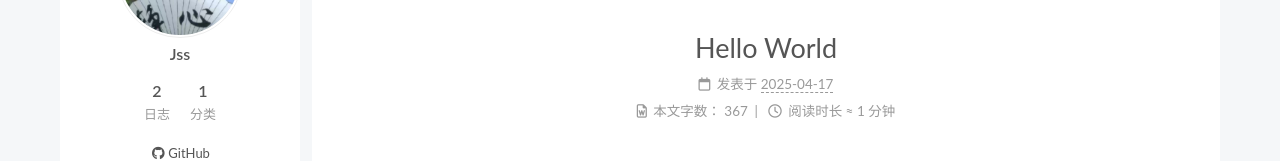
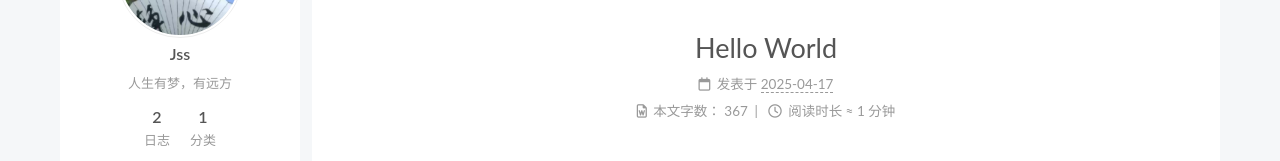
Before and after one commit to jpsoswer/jpsoswer.github.io, a plain HTML site: page index.html in a window 1280 px wide. Shown: the part 408-569 px from the top of the page. Drawn offline with nearby package versions, Linux system fonts and the light colour scheme; a script that the page names is missing.

Commit message:
Site updated: 2025-04-18 23:19:18

```diff
--- a/css/main.css
+++ b/css/main.css
@@ -1221,7 +1221,7 @@ pre code {
     vertical-align: middle;
   }
   .links-of-author a::before {
-    background: #e426eb;
+    background: #3dfffe;
     display: inline-block;
     margin-right: 3px;
     transform: translateY(-2px);
--- a/index.html
+++ b/index.html
@@ -19,10 +19,12 @@
 
 <script class="next-config" data-name="main" type="application/json">{"hostname":"jpsoswer.xyz","root":"/","images":"/images","scheme":"Pisces","darkmode":false,"version":"8.23.0","exturl":false,"sidebar":{"position":"left","width_expanded":320,"width_dual_column":240,"display":"post","padding":18,"offset":12},"hljswrap":true,"copycode":{"enable":false,"style":null},"fold":{"enable":false,"height":500},"bookmark":{"enable":false,"color":"#222","save":"auto"},"mediumzoom":false,"lazyload":false,"pangu":false,"comments":{"style":"tabs","active":null,"storage":true,"lazyload":false,"nav":null},"stickytabs":false,"motion":{"enable":true,"async":false,"duration":200,"transition":{"menu_item":"fadeInDown","post_block":"fadeIn","post_header":"fadeInDown","post_body":"fadeInDown","coll_header":"fadeInLeft","sidebar":"fadeInUp"}},"i18n":{"placeholder":"搜索...","empty":"没有找到任何搜索结果：${query}","hits_time":"找到 ${hits} 个搜索结果（用时 ${time} 毫秒）","hits":"找到 ${hits} 个搜索结果"},"path":"/search.xml","localsearch":{"enable":true,"top_n_per_article":1,"unescape":false,"preload":false}}</script><script src="/js/config.js" defer></script>
 
-    <meta property="og:type" content="website">
+    <meta name="description" content="人生有梦，有远方">
+<meta property="og:type" content="website">
 <meta property="og:title" content="Jpsoswer">
 <meta property="og:url" content="http://jpsoswer.xyz/index.html">
 <meta property="og:site_name" content="Jpsoswer">
+<meta property="og:description" content="人生有梦，有远方">
 <meta property="og:locale" content="zh_CN">
 <meta property="article:author" content="Jss">
 <meta name="twitter:card" content="summary">
@@ -161,7 +163,7 @@
     <img class="site-author-image" itemprop="image" alt="Jss"
       src="/images/baixiaochun.jpg">
   <p class="site-author-name" itemprop="name">Jss</p>
-  <div class="site-description" itemprop="description"></div>
+  <div class="site-description" itemprop="description">人生有梦，有远方</div>
 </div>
 <div class="site-state-wrap animated">
   <nav class="site-state">
@@ -225,7 +227,7 @@
 
     <span hidden itemprop="publisher" itemscope itemtype="http://schema.org/Organization">
       <meta itemprop="name" content="Jpsoswer">
-      <meta itemprop="description" content="">
+      <meta itemprop="description" content="人生有梦，有远方">
     </span>
 
     <span hidden itemprop="post" itemscope itemtype="http://schema.org/CreativeWork">
@@ -325,7 +327,7 @@
 
     <span hidden itemprop="publisher" itemscope itemtype="http://schema.org/Organization">
       <meta itemprop="name" content="Jpsoswer">
-      <meta itemprop="description" content="">
+      <meta itemprop="description" content="人生有梦，有远方">
     </span>
 
     <span hidden itemprop="post" itemscope itemtype="http://schema.org/CreativeWork">
```
Also changed, not shown: 2025/04/17/hello-world/index.html (+2 -2 lines), 2025/04/17/用hexo-github搭建个人博客/index.html (+2 -2 lines), archives/2025/04/index.html (+4 -2 lines), archives/2025/index.html (+4 -2 lines), archives/index.html (+4 -2 lines), categories/index.html (+4 -2 lines), categories/前端/index.html (+4 -2 lines), tags/index.html (+4 -2 lines).
